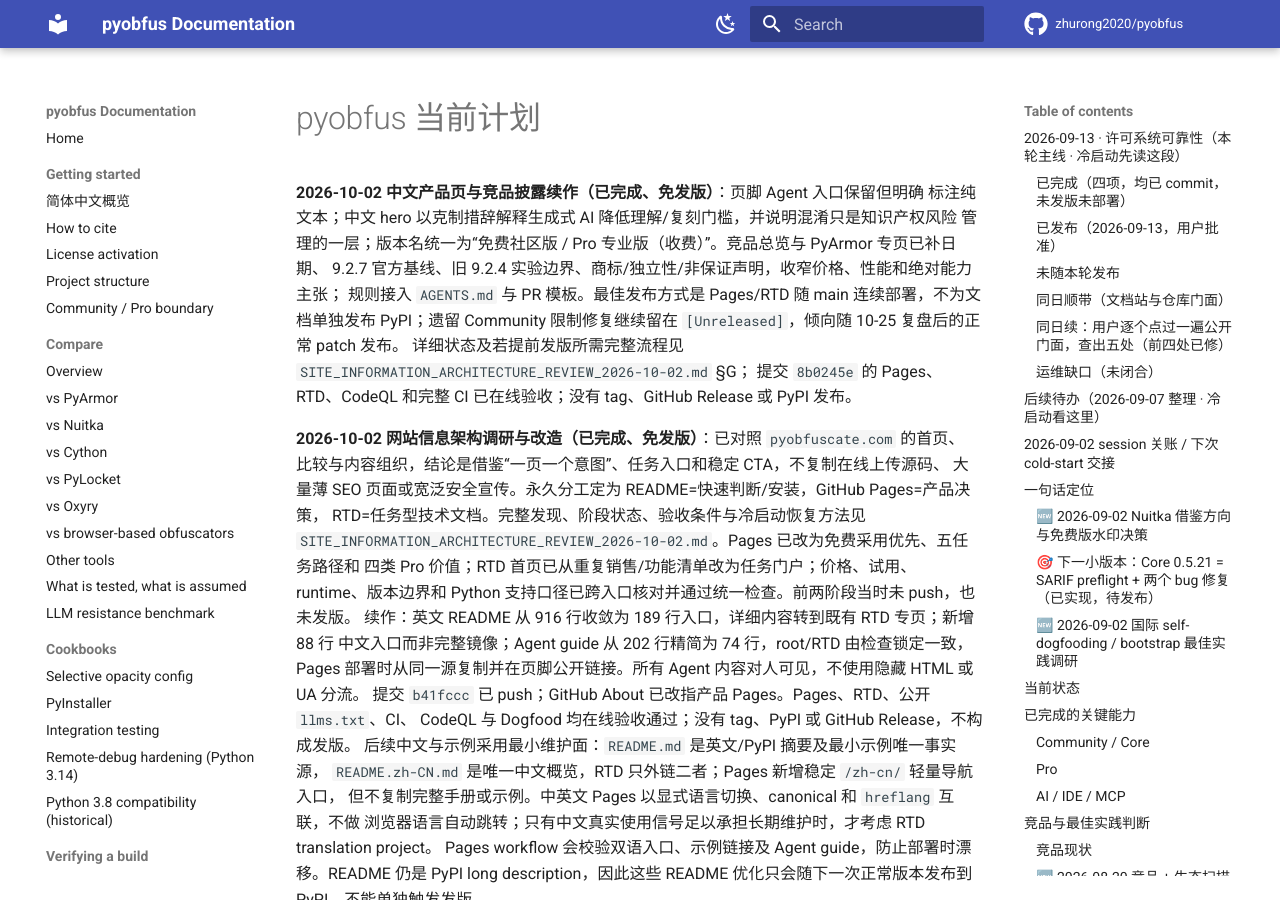
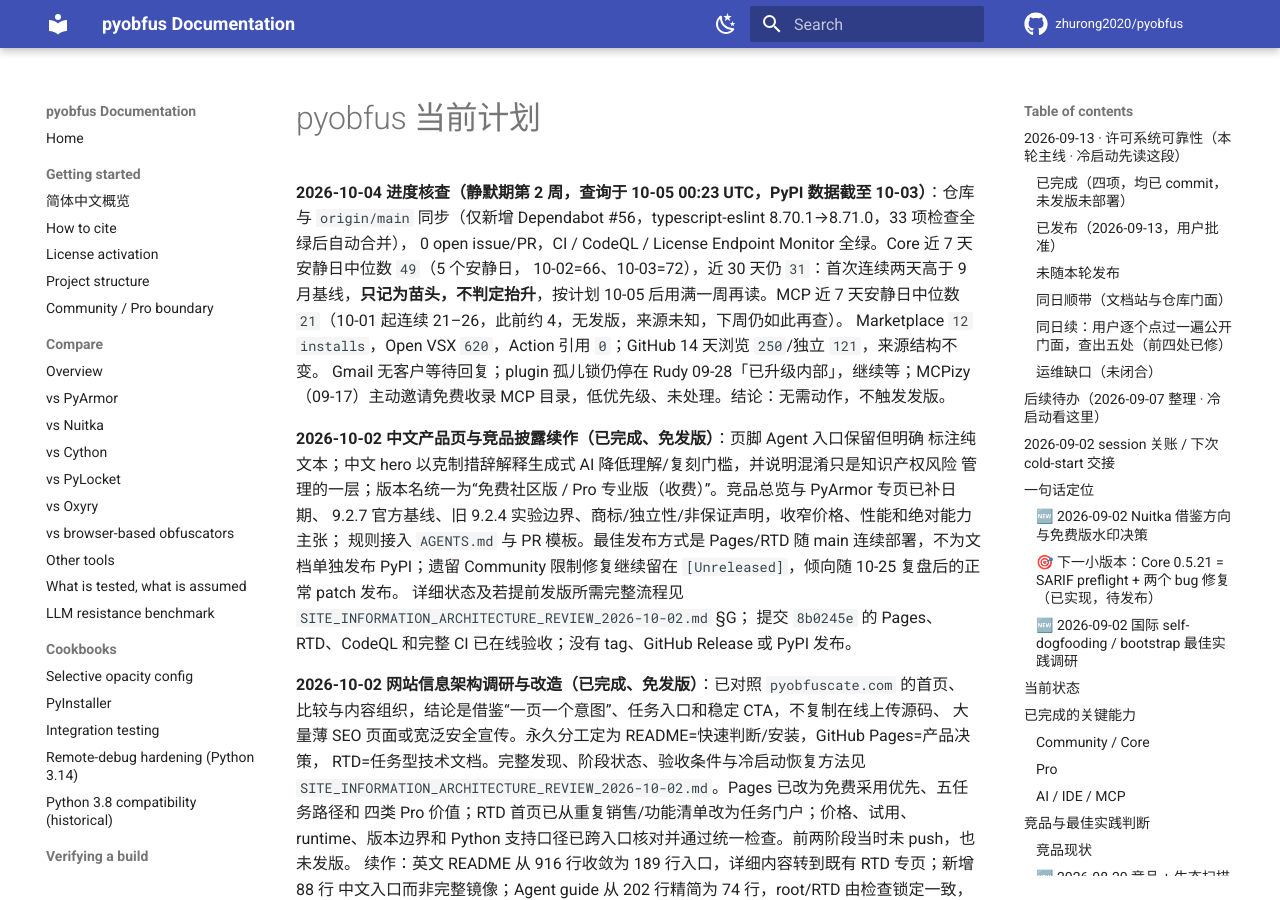
Before and after one commit to zhurong2020/pyobfus, an MkDocs documentation site: the page built from docs/CURRENT_PLAN_ZH.md, in a window 1280 px wide and 900 px high. Built offline with MkDocs 1.6.1 and Material for MkDocs 9.7.7, drawn with Linux system fonts in a browser that asks for light colours; comment, search, counter and statistics services are not loaded.

Commit message:
docs(status): record 2026-10-04 progress check
Co-Authored-By: Claude Opus 5.5 <noreply@anthropic.com>

```diff
--- a/docs/CURRENT_PLAN_ZH.md
+++ b/docs/CURRENT_PLAN_ZH.md
@@ -1,4 +1,13 @@
 # pyobfus 当前计划
+
+**2026-10-04 进度核查（静默期第 2 周，查询于 10-05 00:23 UTC，PyPI 数据截至 10-03）**：仓库与
+`origin/main` 同步（仅新增 Dependabot #56，typescript-eslint 8.70.1→8.71.0，33 项检查全绿后自动合并），
+0 open issue/PR，CI / CodeQL / License Endpoint Monitor 全绿。Core 近 7 天安静日中位数 `49`（5 个安静日，
+10-02=66、10-03=72），近 30 天仍 `31`：首次连续两天高于 9 月基线，**只记为苗头，不判定抬升**，按计划 10-05
+后用满一周再读。MCP 近 7 天安静日中位数 `21`（10-01 起连续 21–26，此前约 4，无发版，来源未知，下周仍如此再查）。
+Marketplace `12 installs`，Open VSX `620`，Action 引用 `0`；GitHub 14 天浏览 `250`/独立 `121`，来源结构不变。
+Gmail 无客户等待回复；plugin 孤儿锁仍停在 Rudy 09-28「已升级内部」，继续等；MCPizy（09-17）主动邀请免费收录
+MCP 目录，低优先级、未处理。结论：无需动作，不触发发版。
 
 **2026-10-02 中文产品页与竞品披露续作（已完成、免发版）**：页脚 Agent 入口保留但明确
 标注纯文本；中文 hero 以克制措辞解释生成式 AI 降低理解/复刻门槛，并说明混淆只是知识产权风险
```
